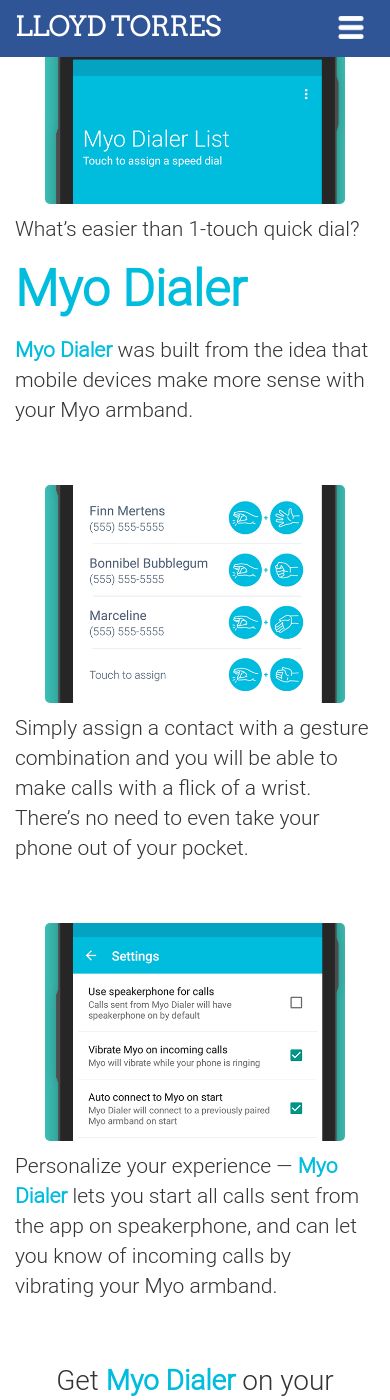
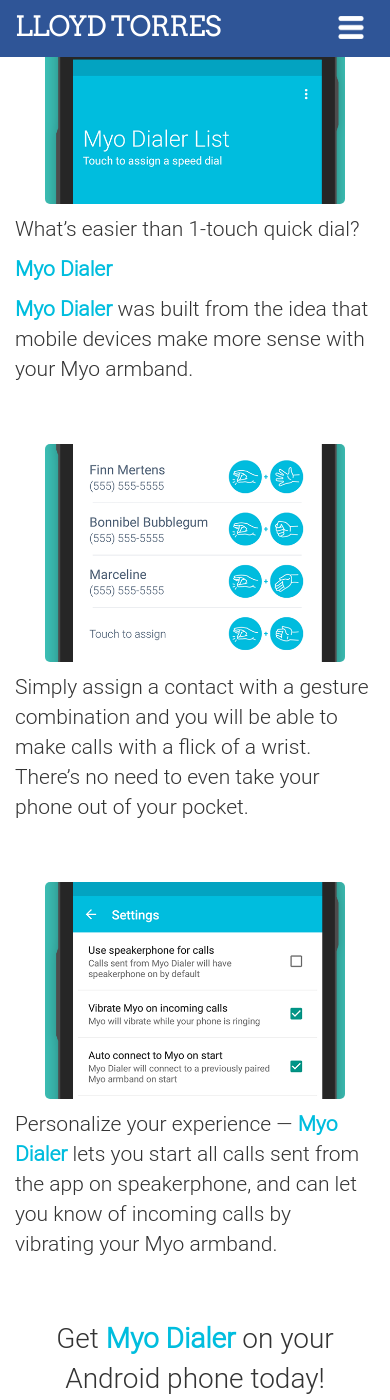
Before and after one commit to lloydtorres/lloydtorres.github.io, a Jekyll site: the page built from myodialer.md, in a window 390 px wide and 1400 px high, scrolled down 441 px. Built offline with Jekyll 4.4.1, drawn with Linux system fonts in a browser that asks for light colours; nearby versions of some CDN libraries.

Commit message:
Bold text fixes for mobile

```diff
--- a/_sass/_layout.scss
+++ b/_sass/_layout.scss
@@ -558,20 +558,34 @@
 .featuretext-lg {
     font-size: 28px;
     font-family: 'Roboto Light', sans-serif;
+
+    .cyan-emph {
+        font-weight: bold;
+        color: #00bdde;
+    }
 }
 
 .featuretext-md {
     font-size: 21px;
     font-family: 'Roboto Light', sans-serif;
+
+    .cyan-emph {
+        font-weight: bold;
+        color: #00bdde;
+    }
 }
 
 .featuretext-sm {
     font-size: 14px;
     font-family: 'Roboto Light', sans-serif;
+
+    .cyan-emph {
+        font-weight: bold;
+        color: #00bdde;
+    }
 }
 
 .related-posts {
-
     font-family: 'Arvo', serif;
     list-style-type: none;
 
@@ -588,7 +602,6 @@
         margin-left: -30px;
         margin-top: -10px;
     }
-
 }
 
 .emptyspace {
--- a/myodialer.md
+++ b/myodialer.md
@@ -18,8 +18,8 @@
     <div class="col-sm-8 hidden-xs">
         <div class="featuretext-md">
             <p>What’s easier than 1-touch quick dial?</p>
-            <p><strong style="font-size: 50px; color:#00bdde;">Myo Dialer</strong></p>
-            <p><strong style="color:#00bdde;">Myo Dialer</strong> was built from the idea that mobile devices make more sense with your Myo armband.</p>
+            <p><span class="cyan-emph" style="font-size: 50px;">Myo Dialer</span></p>
+            <p><span class="cyan-emph">Myo Dialer</span> was built from the idea that mobile devices make more sense with your Myo armband.</p>
         </div>
     </div>
 
@@ -30,8 +30,8 @@
     <div class="col-sm-8 visible-xs">
         <div class="featuretext-md">
             <p>What’s easier than 1-touch quick dial?</p>
-            <p><strong style="font-size: 50px; color:#00bdde;">Myo Dialer</strong></p>
-            <p><strong style="color:#00bdde;">Myo Dialer</strong> was built from the idea that mobile devices make more sense with your Myo armband.</p>
+            <p><span class="cyan-emph">Myo Dialer</span></p>
+            <p><span class="cyan-emph">Myo Dialer</span> was built from the idea that mobile devices make more sense with your Myo armband.</p>
         </div>
     </div>
 </div>
@@ -51,7 +51,7 @@
 <div class="row paddown paddup">
     <div class="col-sm-8 hidden-xs">
         <div class="featuretext-md">
-            <p>Personalize your experience — <strong style="color:#00bdde;">Myo Dialer</strong> lets you start all calls sent from the app on speakerphone, and can let you know of incoming calls by vibrating your Myo armband.</p>
+            <p>Personalize your experience — <span class="cyan-emph">Myo Dialer</span> lets you start all calls sent from the app on speakerphone, and can let you know of incoming calls by vibrating your Myo armband.</p>
         </div>
     </div>
 
@@ -67,7 +67,7 @@
 </div>
 
 <div class="col-center paddup paddown">
-    <p class= "featuretext-lg">Get <strong style="color:#00bdde;">Myo Dialer</strong> on your Android phone today!</p>
+    <p class= "featuretext-lg">Get <span class="cyan-emph">Myo Dialer</span> on your Android phone today!</p>
     <p class="featuretext-sm">Requires Android 4.3 or greater, BLE support and Myo armband with 1.1.4 firmware.</p>
     <span class="paddown">
         <a href="https://play.google.com/store/apps/details?id=com.lloydtorres.myodialer"><img src="/images/icons/ps_badge.png" class="market-badges-large"/></a>
```
